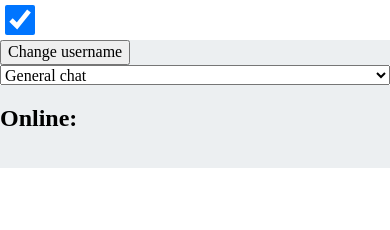
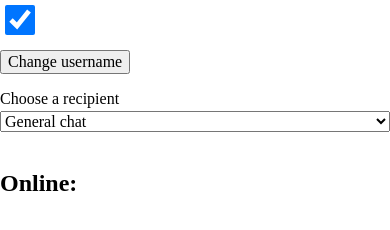
Before and after one commit to MxWoodie/socketiochek, a website: page public/index.html in a window 390 px wide. Both pictures are taken after a click on the checkbox 20 px from the left and 20 px from the top of the page. Drawn offline with nearby package versions, Linux system fonts and the light colour scheme; no server answers.

Commit message:
style: mobile fixes

```diff
--- a/public/index.html
+++ b/public/index.html
@@ -13,6 +13,7 @@
     <input type="checkbox" class="menu-button hidden-large">
     <section class="chat-username-section">
       <input class="username-button" type="button" value="Change username">
+      <p class="recipient-text">Choose a recipient</p>
       <select class="recipient-select" name="recipient"><option class="recipient-option" value="/">General chat</option></select>
     </section>
     <section class="chat-section">
--- a/public/style.css
+++ b/public/style.css
@@ -8,6 +8,10 @@
 .chat-users-section {
   width: 20%;
   background-color: #eceff1;
+}
+
+.recipient-text {
+  margin-bottom: 2px;
 }
 
 .recipient-select {
@@ -106,6 +110,16 @@
     visibility: hidden;
   }
 
+  .chat-username-section {
+    position: fixed;
+    top: 40px;
+  }
+
+  .chat-users-section {
+    position: fixed;
+    top: 150px;
+  }
+
   .chat-main {
     display: inline-block;
     position: relative;
@@ -115,29 +129,12 @@
   .chat-username-section,
   .chat-users-section {
     width: 100%;
-    background-color: #eceff1;
+    background-color: transparent;
     visibility: hidden;
   }
 
   .chat-username-section {
-    position: fixed;
-    top: 40px;
-  }
-
-  .username-button {
-    height: 25px;
-  }
-
-  .recipient-select {
-    position: fixed;
-    top: 65px;
-    left: 0;
-    height: 20px;
-  }
-
-  .chat-users-section {
-    position: fixed;
-    top: 85px;
+    padding-top: 10px;
   }
 
   .chat-section {
```
